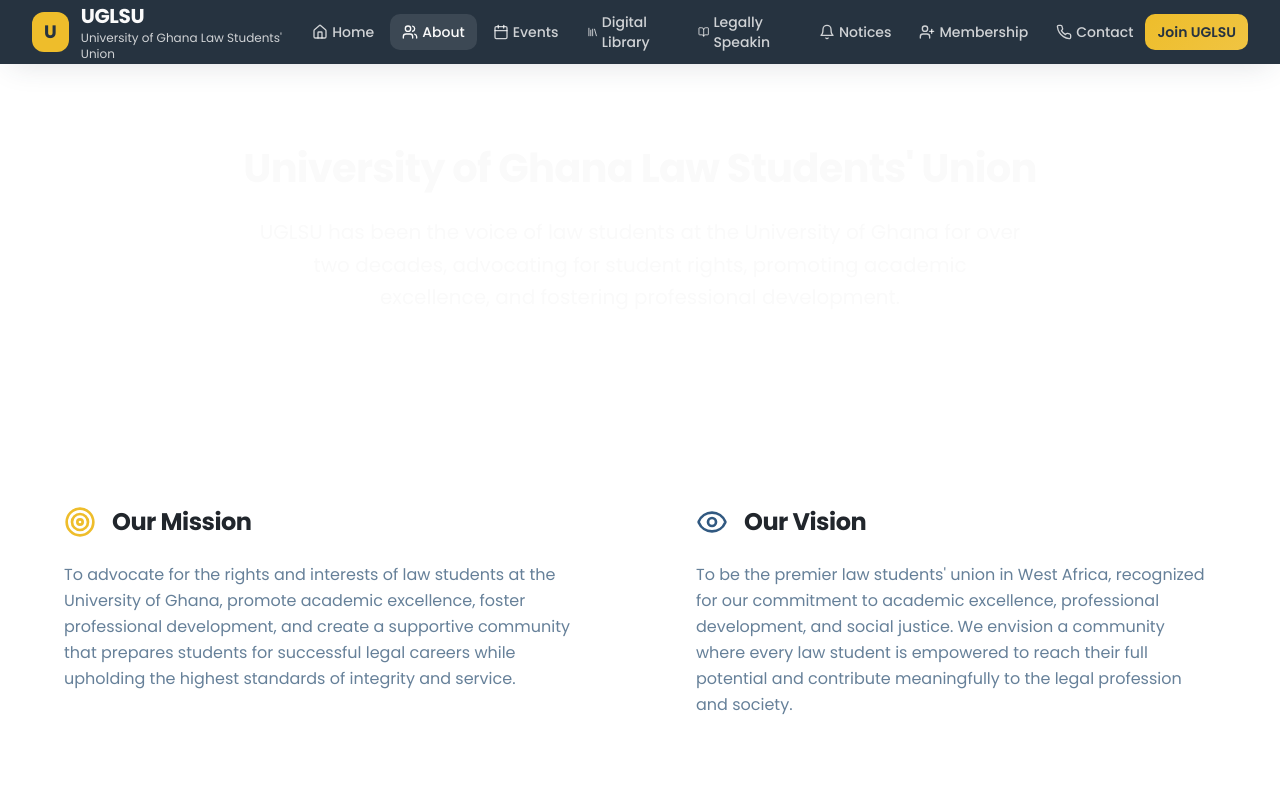
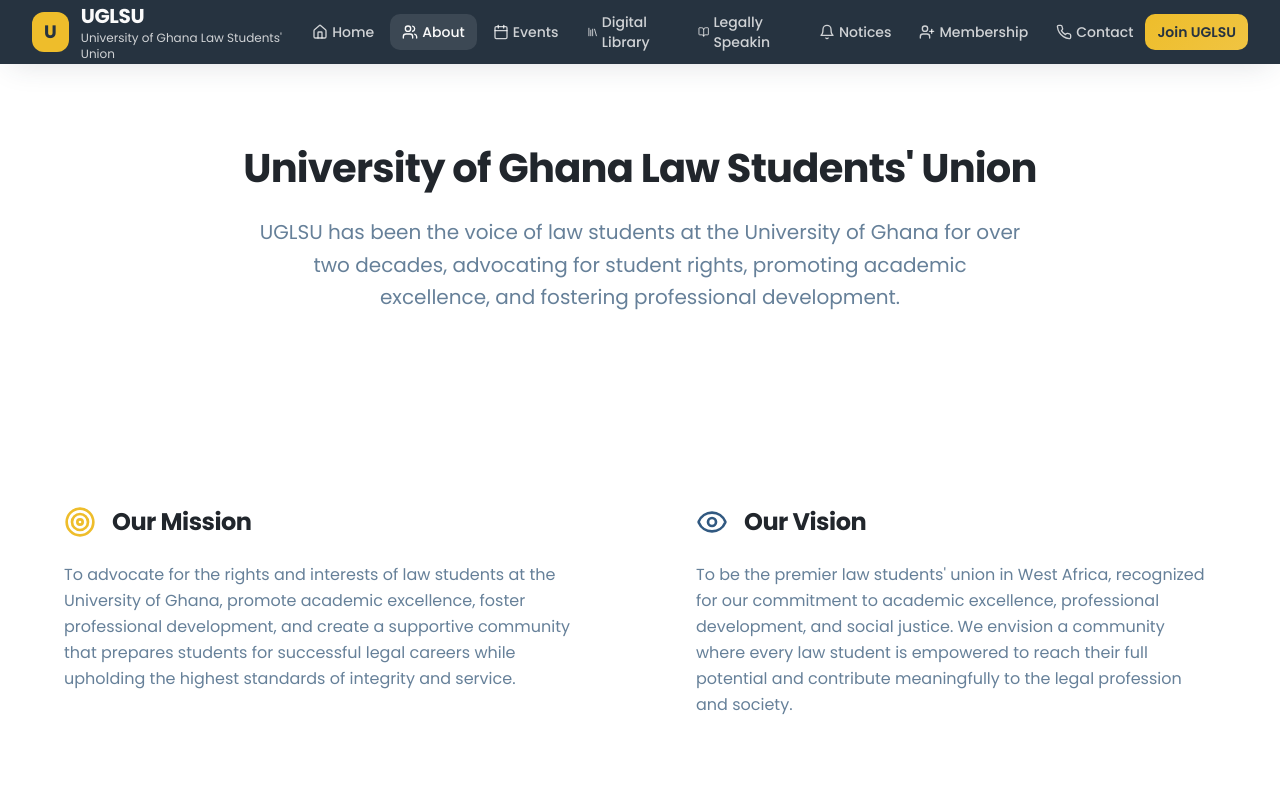
Before and after one commit to clintontano/uglsu-connect, a React (Vite) app: page /about in a window 1280 px wide. Shown: the top 800 px of the page. Built offline with nearby package versions, Linux system fonts and the light colour scheme; the HTML template or start-up script is replaced by a standard one.

Commit message:
Fix text color on hero sections

```diff
--- a/src/pages/About.tsx
+++ b/src/pages/About.tsx
@@ -52,12 +52,12 @@ const About = () => {
 
       <main>
         {/* Hero Section */}
-        <section className="bg-gradient-primary text-primary-foreground py-20">
+        <section className="bg-gradient-primary py-20">
           <div className="max-w-7xl mx-auto px-4 sm:px-6 lg:px-8 text-center">
-            <h1 className="text-display font-heading font-bold mb-6">
+            <h1 className="text-display font-heading font-bold mb-6 text-foreground">
               University of Ghana Law Students' Union
             </h1>
-            <p className="text-xl max-w-3xl mx-auto leading-relaxed">
+            <p className="text-xl max-w-3xl mx-auto leading-relaxed text-muted-foreground">
               UGLSU has been the voice of law students at the University of Ghana for over two decades,
               advocating for student rights, promoting academic excellence, and fostering professional development.
             </p>
--- a/src/pages/Events.tsx
+++ b/src/pages/Events.tsx
@@ -111,12 +111,12 @@ const Events = () => {
 
       <main>
         {/* Hero Section */}
-        <section className="bg-gradient-primary text-primary-foreground py-20">
+        <section className="bg-gradient-primary py-20">
           <div className="max-w-7xl mx-auto px-4 sm:px-6 lg:px-8 text-center">
-            <h1 className="text-display font-heading font-bold mb-6">
+            <h1 className="text-display font-heading font-bold mb-6 text-foreground">
               Events & Calendar
             </h1>
-            <p className="text-xl max-w-3xl mx-auto leading-relaxed">
+            <p className="text-xl max-w-3xl mx-auto leading-relaxed text-muted-foreground">
               Stay connected with the UGLSU community through our diverse range of academic,
               professional, and social events designed to enhance your law school experience.
             </p>
--- a/src/pages/Library.tsx
+++ b/src/pages/Library.tsx
@@ -106,13 +106,13 @@ const Library = () => {
 
       <main>
         {/* Hero Section */}
-        <section className="bg-gradient-hero text-hero-text py-20">
+        <section className="bg-gradient-hero py-20">
           <div className="max-w-7xl mx-auto px-4 sm:px-6 lg:px-8">
             <div className="text-center max-w-4xl mx-auto">
-              <h1 className="text-display font-heading font-bold mb-6">
+              <h1 className="text-display font-heading font-bold mb-6 text-foreground">
                 UGLSU Digital Library
               </h1>
-              <p className="text-xl mb-8 leading-relaxed">
+              <p className="text-xl mb-8 leading-relaxed text-muted-foreground">
                 Access a comprehensive collection of legal resources, case studies, past papers,
                 and academic materials curated for University of Ghana law students.
               </p>
```
